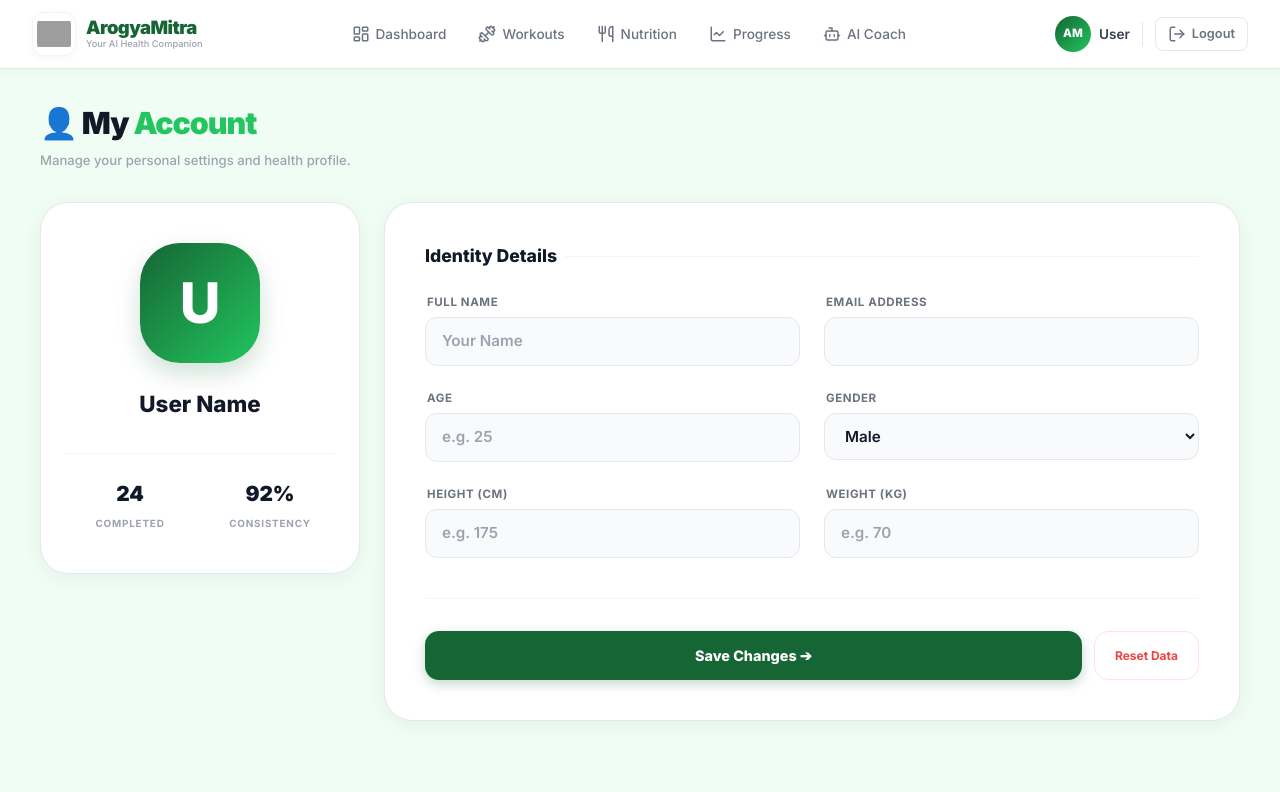
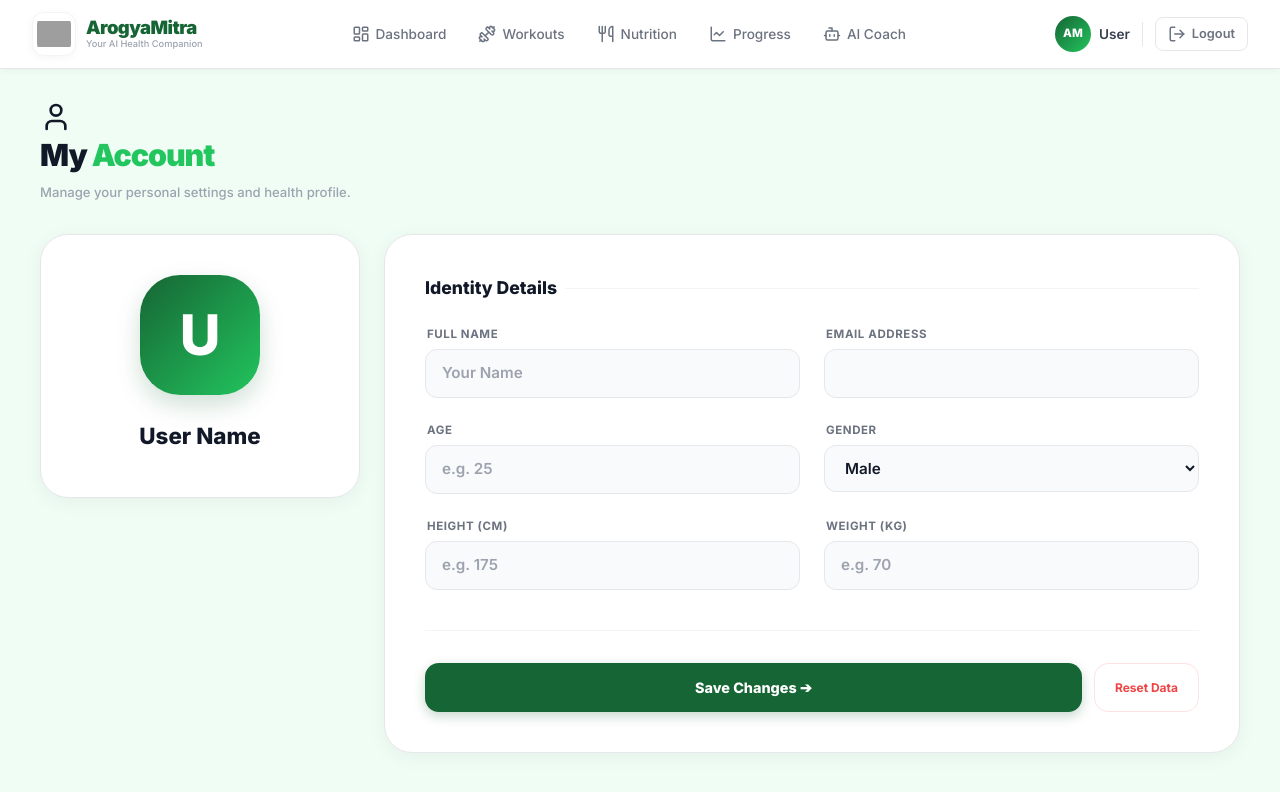
Before and after one commit to shahrozebaig/ArogyaMitra, a React (Create React App) app in the folder frontend/: page /profile in a window 1280 px wide. Shown: the top 792 px of the page. Built offline with nearby package versions, Linux system fonts and the light colour scheme; no server answers; grey boxes are pictures that could not be loaded.

Commit message:
Changed & updated

```diff
--- a/frontend/src/pages/Profile.js
+++ b/frontend/src/pages/Profile.js
@@ -1,4 +1,5 @@
 import { useState, useEffect } from "react";
+import { User as UserIcon } from "lucide-react";
 import useUserStore from "../store/userStore";
 import API from "../api/axios";
 import "./Profile.css";
@@ -68,7 +69,7 @@ function Profile() {
     <div className="pr-root">
       <div className="pr-header">
         <div>
-          <h1 className="pr-title">👤 My <span className="pr-title-green">Account</span></h1>
+          <h1 className="pr-title"><UserIcon className="pr-icon" size={32} /> My <span className="pr-title-green">Account</span></h1>
           <p className="pr-subtitle">Manage your personal settings and health profile.</p>
         </div>
       </div>
@@ -82,16 +83,6 @@ function Profile() {
           <div className="pr-info-wrap">
             <h2 className="pr-name">{formData.name || "User Name"}</h2>
             <p className="pr-email">{formData.email}</p>
-          </div>
-          <div className="pr-stats-row">
-            <div className="pr-stat">
-              <span className="pr-stat-val">24</span>
-              <span className="pr-stat-lbl">Completed</span>
-            </div>
-            <div className="pr-stat">
-              <span className="pr-stat-val">92%</span>
-              <span className="pr-stat-lbl">Consistency</span>
-            </div>
           </div>
         </div>
         <div className="pr-card-form">
```
